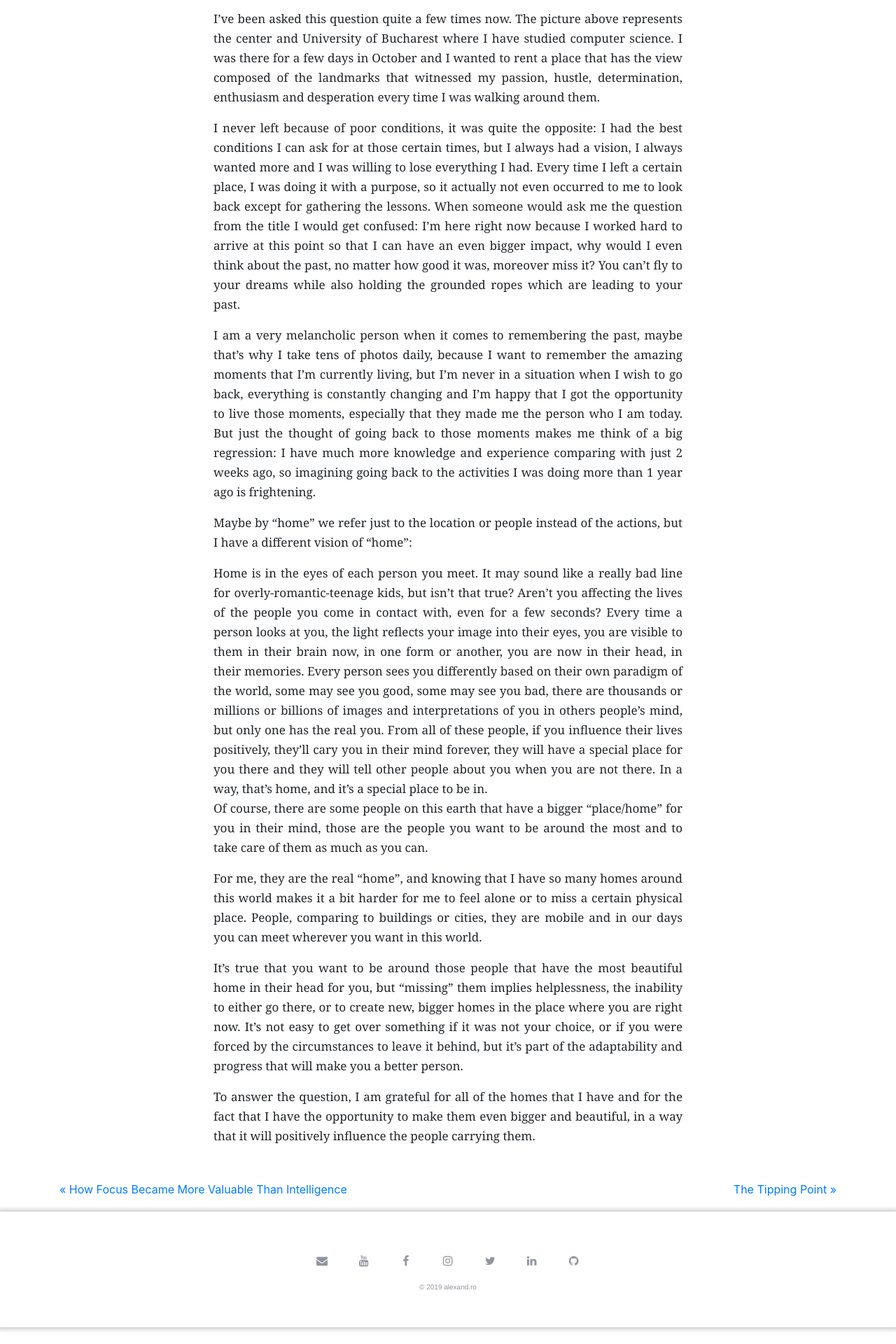
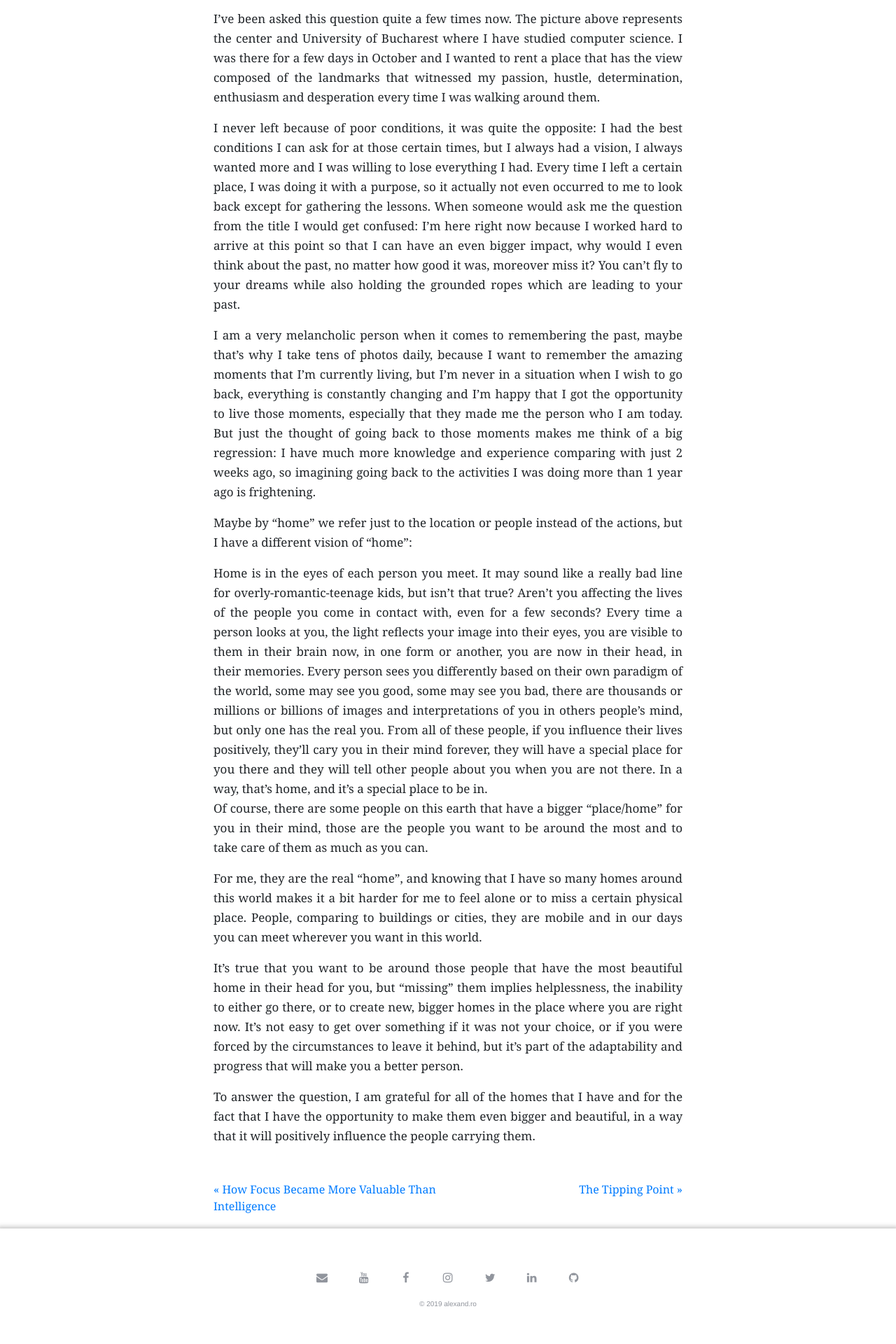
Before and after one commit to alexand-ro/alexand-ro.github.io, a Jekyll site: the page built from _posts/2018-12-24-"Do-you-ever-miss-home".md, in a window 1280 px wide. Shown: the part 1041-2961 px from the top of the page at 70% size. Built offline with Jekyll 4.4.1, drawn with Linux system fonts in a browser that asks for light colours.

Commit message:
Fixed page-navigation width

```diff
--- a/_layouts/post.html
+++ b/_layouts/post.html
@@ -17,11 +17,11 @@ style="background-image: url({{ page.cover_image }});"
     <div class="content">{{ content }}</div>
 </article>
 
-<div class="page-navigation container">
+<article class="page-navigation container">
     {% if page.previous.url %}
         <a class="prev" href="{{page.previous.url}}">&laquo; {{page.previous.title}}</a>
     {% endif %}
     {% if page.next.url %}
         <a class="next" href="{{page.next.url}}">{{page.next.title}} &raquo;</a>
     {% endif %}
-</div>
+</article>
```
Also changed, not shown: 1 other file.
